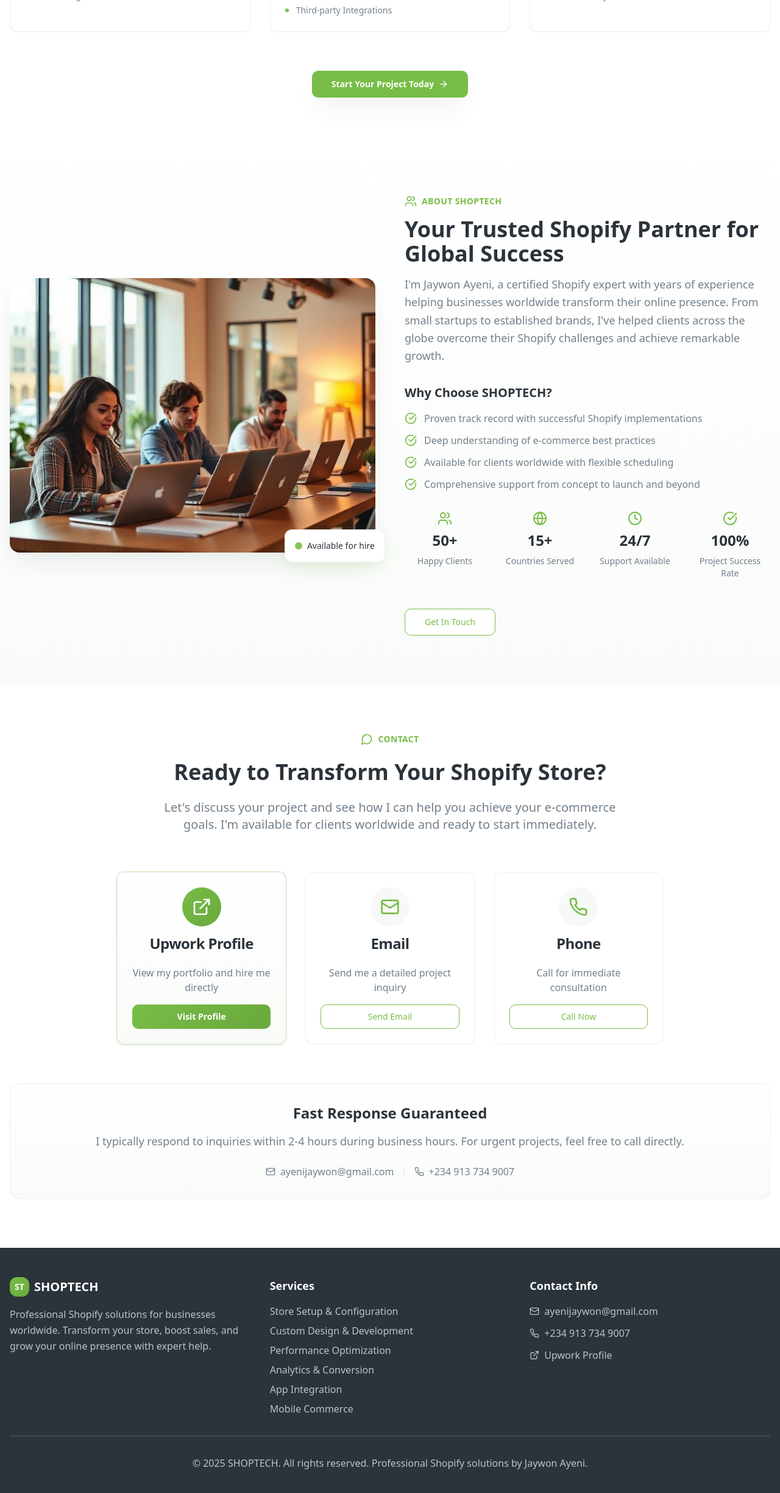
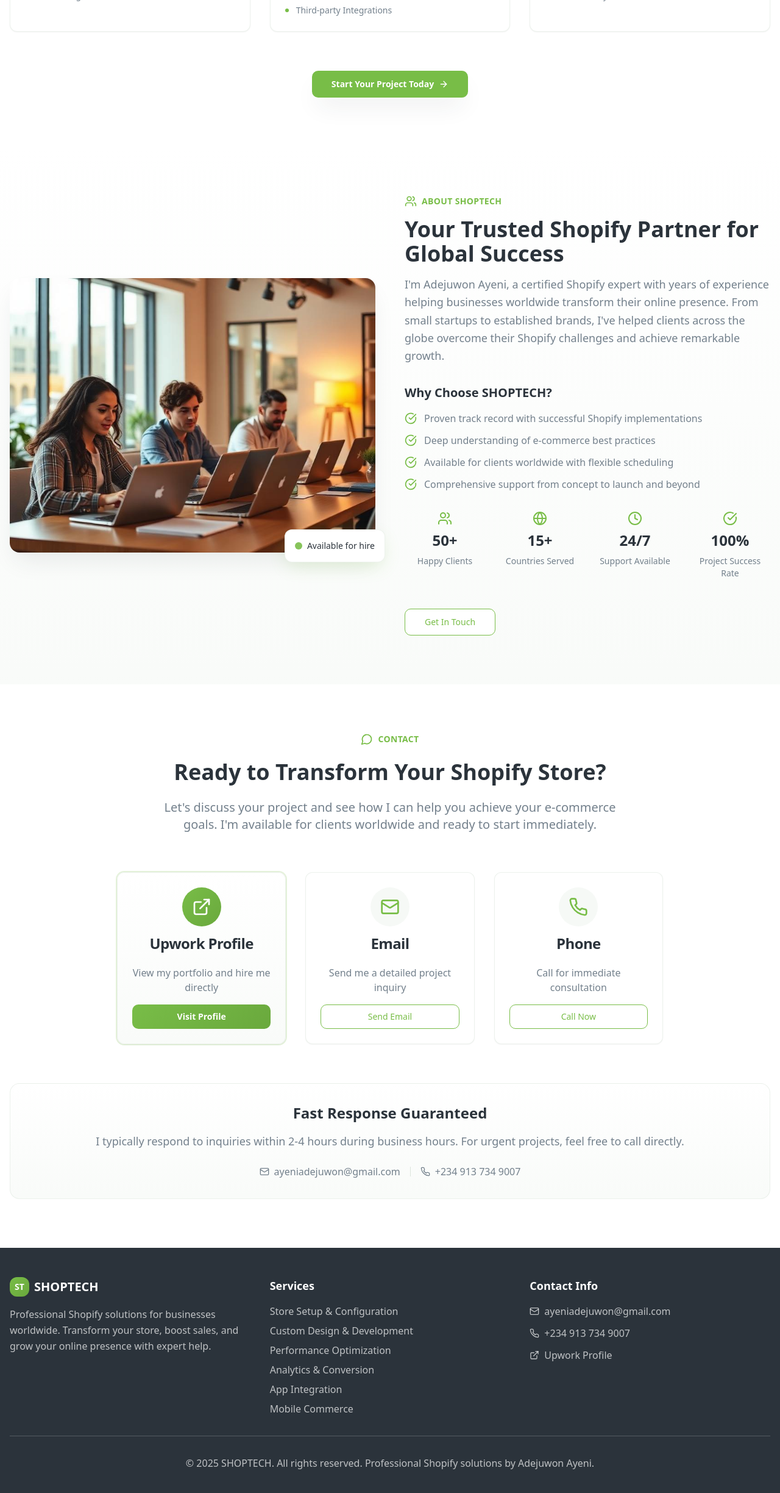
Before and after one commit to Ayeni2002/shopify-solutions-hub, a React (Vite) app: page / in a window 1280 px wide. Shown: the part 1792-4240 px from the top of the page at 61% size. Built offline with nearby package versions, Linux system fonts and the light colour scheme; the HTML template or start-up script is replaced by a standard one.

Commit message:
Refactor: Replace "jaywon" with "Adejuwon"

```diff
--- a/index.html
+++ b/index.html
@@ -5,7 +5,7 @@
     <meta name="viewport" content="width=device-width, initial-scale=1.0" />
 <title>SHOPTECH - Shopify Solutions Expert</title>
     <meta name="description" content="Professional Shopify solutions for store owners worldwide. Get expert help with your Shopify challenges from a certified freelancer." />
-    <meta name="author" content="SHOPTECH - Jaywon Ayeni" />
+    <meta name="author" content="SHOPTECH - Adejuwon Ayeni" />
 
     <meta property="og:title" content="SHOPTECH - Shopify Solutions Expert" />
     <meta property="og:description" content="Professional Shopify solutions for store owners worldwide. Get expert help with your Shopify challenges from a certified freelancer." />
--- a/src/components/About.tsx
+++ b/src/components/About.tsx
@@ -38,7 +38,7 @@ const About = () => {
                 Your Trusted Shopify Partner for Global Success
               </h2>
               <p className="text-lg text-muted-foreground leading-relaxed">
-                I'm Jaywon Ayeni, a certified Shopify expert with years of experience helping businesses
+                I'm Adejuwon Ayeni, a certified Shopify expert with years of experience helping businesses
                 worldwide transform their online presence. From small startups to established brands,
                 I've helped clients across the globe overcome their Shopify challenges and achieve
                 remarkable growth.
--- a/src/components/Contact.tsx
+++ b/src/components/Contact.tsx
@@ -16,7 +16,7 @@ const contactMethods = [
     title: "Email",
     description: "Send me a detailed project inquiry",
     action: "Send Email",
-    href: "mailto:ayenijaywon@gmail.com",
+    href: "mailto:ayeniadejuwon@gmail.com",
     primary: false
   },
   {
@@ -100,7 +100,7 @@ const Contact = () => {
           <div className="flex flex-col sm:flex-row gap-4 justify-center items-center">
             <div className="flex items-center space-x-2 text-muted-foreground">
               <Mail className="w-4 h-4" />
-              <span>ayenijaywon@gmail.com</span>
+              <span>ayeniadejuwon@gmail.com</span>
             </div>
             <div className="hidden sm:block h-4 w-px bg-border"></div>
             <div className="flex items-center space-x-2 text-muted-foreground">
--- a/src/components/Footer.tsx
+++ b/src/components/Footer.tsx
@@ -34,11 +34,11 @@ const Footer = () => {
             <h3 className="text-lg font-semibold">Contact Info</h3>
             <div className="space-y-3">
               <a
-                href="mailto:ayenijaywon@gmail.com"
+                href="mailto:ayeniadejuwon@gmail.com"
                 className="flex items-center space-x-2 text-background/70 hover:text-background transition-colors"
               >
                 <Mail className="w-4 h-4" />
-                <span>ayenijaywon@gmail.com</span>
+                <span>ayeniadejuwon@gmail.com</span>
               </a>
               <a
                 href="tel:+2349137349007"
@@ -63,7 +63,7 @@ const Footer = () => {
         <div className="border-t border-background/20 pt-8 mt-8 text-center">
           <p className="text-background/70">
             © {new Date().getFullYear()} SHOPTECH. All rights reserved.
-            Professional Shopify solutions by Jaywon Ayeni.
+            Professional Shopify solutions by Adejuwon Ayeni.
           </p>
         </div>
       </div>
```
